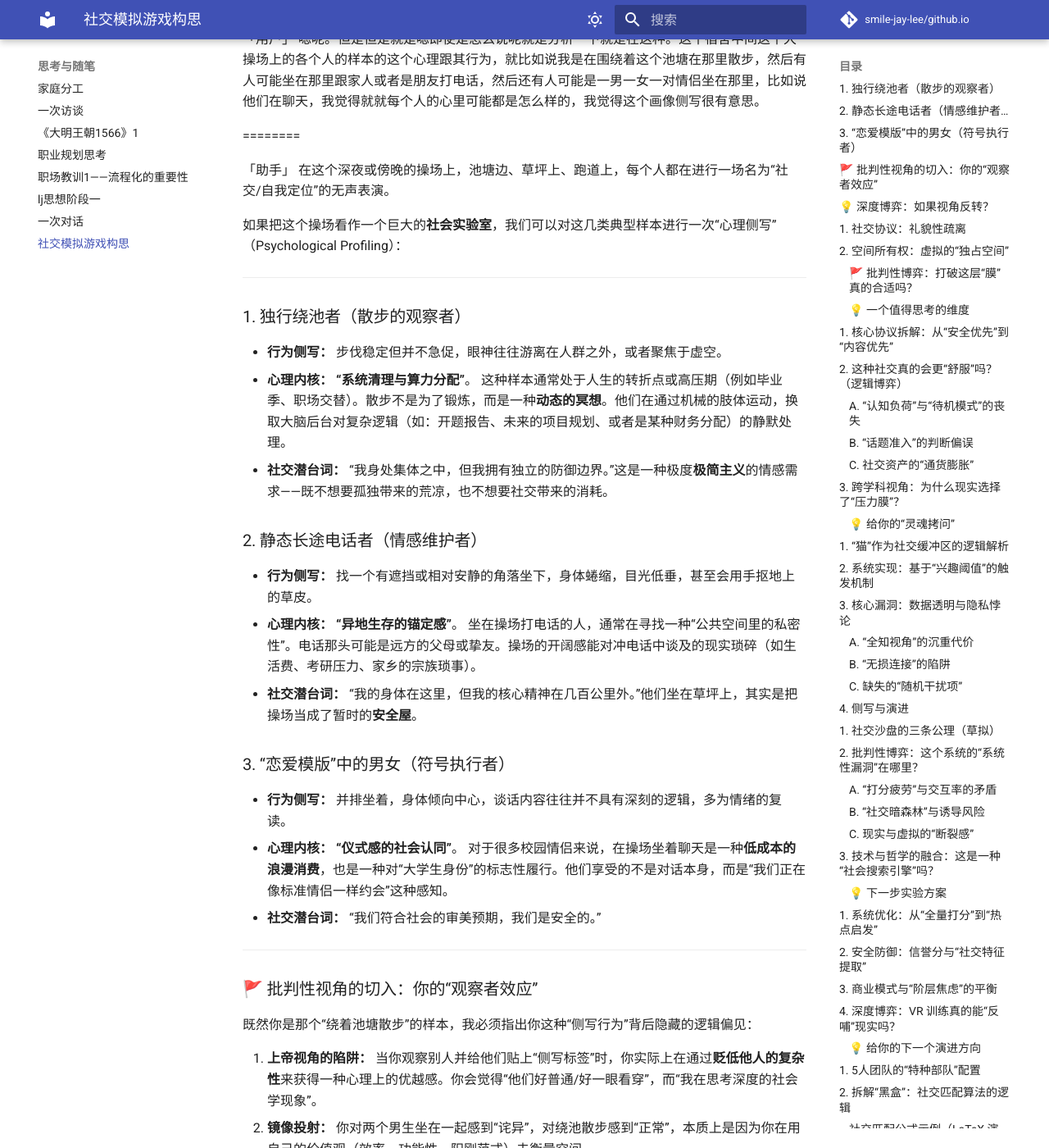
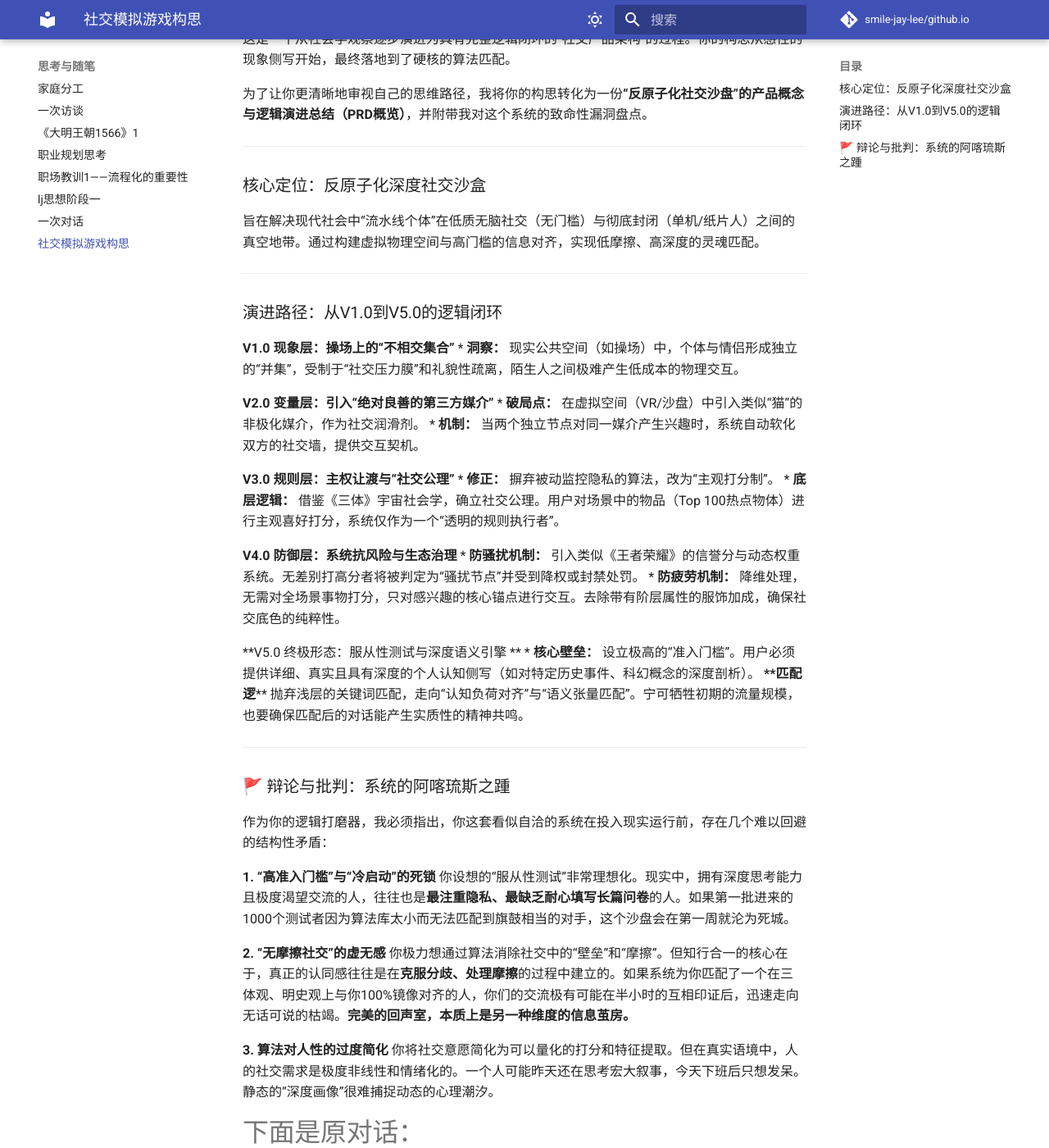
Before and after one commit to smile-jay-lee/smile-jay-lee.github.io, an MkDocs documentation site: the page built from docs/considerations/社交模拟游戏构思.md, in a window 1280 px wide and 1400 px high, scrolled down 193 px. Shown: the whole window at 82% size. Built offline with MkDocs 1.6.1 and Material for MkDocs 9.7.7, drawn with Linux system fonts in a browser that asks for light colours; comment, search, counter and statistics services are not loaded; some of the changed text lies outside the part shown.

Commit message:
fix: 增加总结

```diff
--- a/docs/considerations/社交模拟游戏构思.md
+++ b/docs/considerations/社交模拟游戏构思.md
@@ -1,3 +1,59 @@
+# 由操场构思延伸出的社交模型构思 #
+
+这是一个从社会学观察逐步演进为具有完整逻辑闭环的“社交产品架构”的过程。你的构思从感性的现象侧写开始，最终落地到了硬核的算法匹配。
+
+为了让你更清晰地审视自己的思维路径，我将你的构思转化为一份**“反原子化社交沙盘”的产品概念与逻辑演进总结（PRD概览）**，并附带我对这个系统的致命性漏洞盘点。
+
+---
+
+### 核心定位：反原子化深度社交沙盒
+旨在解决现代社会中“流水线个体”在低质无脑社交（无门槛）与彻底封闭（单机/纸片人）之间的真空地带。通过构建虚拟物理空间与高门槛的信息对齐，实现低摩擦、高深度的灵魂匹配。
+
+---
+
+### 演进路径：从V1.0到V5.0的逻辑闭环
+
+**V1.0 现象层：操场上的“不相交集合”**
+* **洞察：** 现实公共空间（如操场）中，个体与情侣形成独立的“并集”，受制于“社交压力膜”和礼貌性疏离，陌生人之间极难产生低成本的物理交互。
+
+**V2.0 变量层：引入“绝对良善的第三方媒介”**
+* **破局点：** 在虚拟空间（VR/沙盘）中引入类似“猫”的非极化媒介，作为社交润滑剂。
+* **机制：** 当两个独立节点对同一媒介产生兴趣时，系统自动软化双方的社交墙，提供交互契机。
+
+**V3.0 规则层：主权让渡与“社交公理”**
+* **修正：** 摒弃被动监控隐私的算法，改为“主观打分制”。
+* **底层逻辑：** 借鉴《三体》宇宙社会学，确立社交公理。用户对场景中的物品（Top 100热点物体）进行主观喜好打分，系统仅作为一个“透明的规则执行者”。
+
+**V4.0 防御层：系统抗风险与生态治理**
+* **防骚扰机制：** 引入类似《王者荣耀》的信誉分与动态权重系统。无差别打高分者将被判定为“骚扰节点”并受到降权或封禁处罚。
+* **防疲劳机制：** 降维处理，无需对全场景事物打分，只对感兴趣的核心锚点进行交互。去除带有阶层属性的服饰加成，确保社交底色的纯粹性。
+
+**V5.0 终极形态：服从性测试与深度语义引擎 **
+* **核心壁垒：** 设立极高的“准入门槛”。用户必须提供详细、真实且具有深度的个人认知侧写（如对特定历史事件、科幻概念的深度剖析）。
+* **匹配逻辑：** 抛弃浅层的关键词匹配，走向“认知负荷对齐”与“语义张量匹配”。宁可牺牲初期的流量规模，也要确保匹配后的对话能产生实质性的精神共鸣。
+
+---
+
+### 🚩 辩论与批判：系统的阿喀琉斯之踵
+
+作为你的逻辑打磨器，我必须指出，你这套看似自洽的系统在投入现实运行前，存在几个难以回避的结构性矛盾：
+
+**1. “高准入门槛”与“冷启动”的死锁**
+你设想的“服从性测试”非常理想化。现实中，拥有深度思考能力且极度渴望交流的人，往往也是**最注重隐私、最缺乏耐心填写长篇问卷**的人。如果第一批进来的1000个测试者因为算法库太小而无法匹配到旗鼓相当的对手，这个沙盘会在第一周就沦为死城。
+
+**2. “无摩擦社交”的虚无感**
+你极力想通过算法消除社交中的“壁垒”和“摩擦”。但知行合一的核心在于，真正的认同感往往是在**克服分歧、处理摩擦**的过程中建立的。如果系统为你匹配了一个在三体观、明史观上与你100%镜像对齐的人，你们的交流极有可能在半小时的互相印证后，迅速走向无话可说的枯竭。**完美的回声室，本质上是另一种维度的信息茧房。**
+
+**3. 算法对人性的过度简化**
+你将社交意愿简化为可以量化的打分和特征提取。但在真实语境中，人的社交需求是极度非线性和情绪化的。一个人可能昨天还在思考宏大叙事，今天下班后只想发呆。静态的“深度画像”很难捕捉动态的心理潮汐。
+
+
+
+
+# 下面是原对话： #
+
+
+
 「用户」
 嗯呢。但是但是就是嗯即使是怎么说呢就是分析一下就是在这种。这个宿舍中间这个大操场上的各个人的样本的这个心理跟其行为，就比如说我是在围绕着这个池塘在那里散步，然后有人可能坐在那里跟家人或者是朋友打电话，然后还有人可能是一男一女一对情侣坐在那里，比如说他们在聊天，我觉得就就每个人的心里可能都是怎么样的，我觉得这个画像侧写很有意思。
 
```
